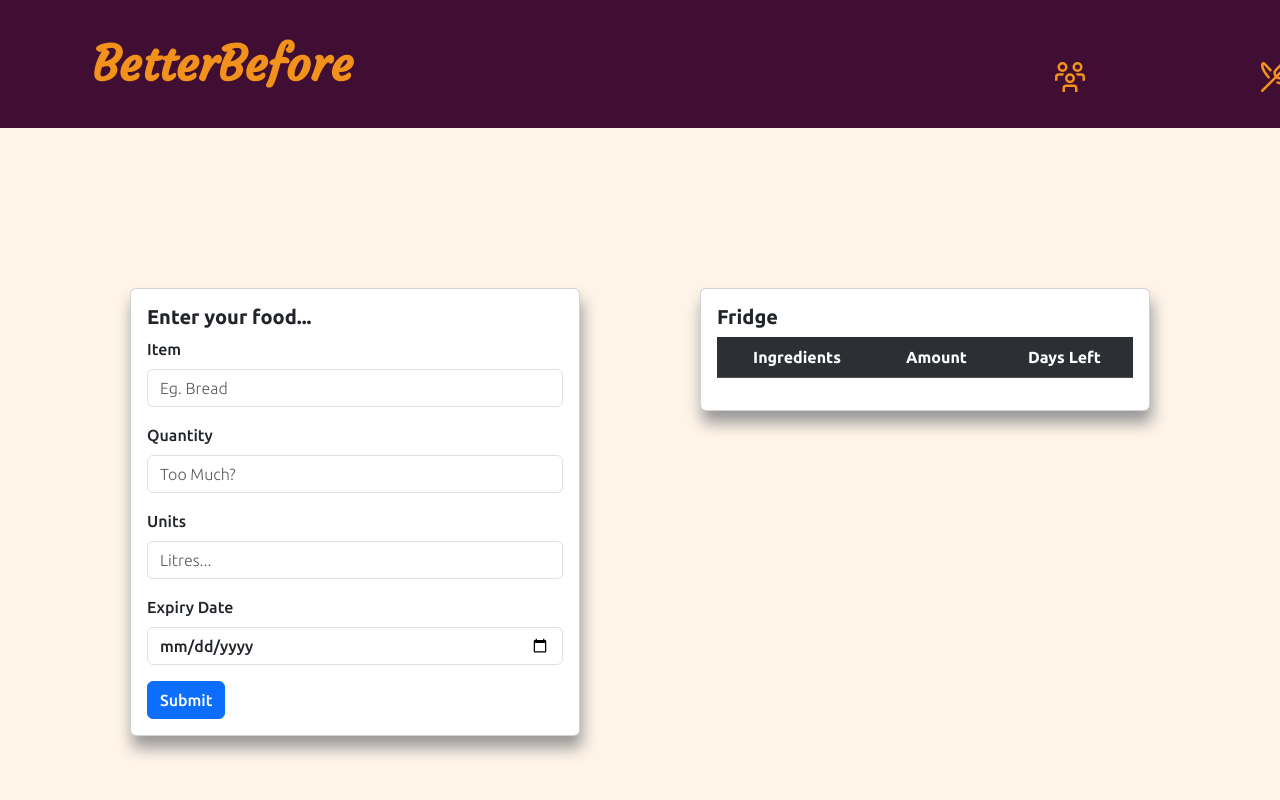
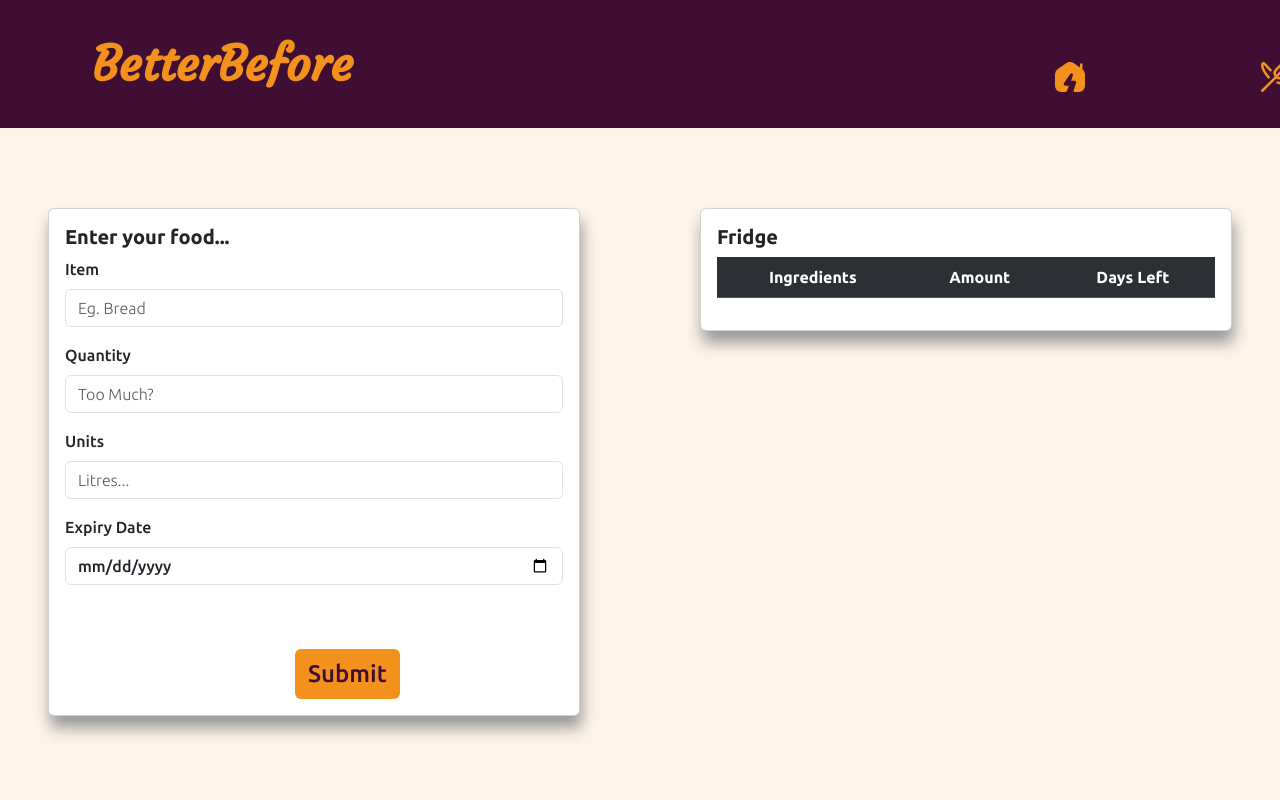
Before and after one commit to arnavxkohli/ichack23, a plain HTML site: page front-end/form.html in a window 1280 px wide. Shown: the top 800 px of the page. Drawn offline with nearby package versions, Linux system fonts and the light colour scheme.

Commit message:
finished website?

```diff
--- a/front-end/form.html
+++ b/front-end/form.html
@@ -27,7 +27,7 @@
           <div class="collapse navbar-collapse" id="navbarNav">
             <ul class="navbar-nav">
               <li class="nav-item">
-                <a class="nav-link" aria-current="page" href="#"><img src="images/users-alt.svg" alt=""></a>
+                <a class="nav-link" aria-current="page" href="#"><img src="images/house-chimney-crack.svg" alt=""></a>
               </li>
               <li class="nav-item">
                 <a class="nav-link" href="#"><img src="images/restaurant.svg" alt=""></a>
@@ -38,7 +38,7 @@
         </div>
       </nav>
 
-      <div class="container">
+      <div class="container-form">
         <div class="row">
             <div class="col-sm-6 mb-3 mb-sm-0">
               <div class="card">
@@ -61,7 +61,7 @@
                     <label for="formGroupExampleInput2" class="form-label">Expiry Date</label>
                     <input type="date" class="form-control" id="date">
                   </div>
-                  <a href="#" class="btn btn-primary" id="submit">Submit</a>
+                  <a href="#" class="btn btn-sub btn2" id="submit">Submit</a>
                 </div>
               </form>
               </div>
--- a/front-end/form.js
+++ b/front-end/form.js
@@ -25,8 +25,3 @@ submit.addEventListener('click', function(){
     object = {};
 
 })
-// table.innerHTML = table.innerHTML + '<tr><td>' + object['Item'] + '</td><td>' + quant + '</td><td>' + days + '</td></tr';
-
-// fillTable(object);
-
-console.log(table.innerHTML);
--- a/front-end/styles.css
+++ b/front-end/styles.css
@@ -214,3 +214,15 @@ h1 {
     background-color: #ffe9b9;
     color: black;
   }
+
+.container-form{
+  margin-top: 5rem;
+  margin-bottom: 5rem;
+  min-height: calc(80vh - 40px);
+
+}
+
+.btn-sub{
+    position: relative;
+    left: 230px;
+}
```
Also changed, not shown: front-end/index.html (+1 -1 lines), front-end/images/house-chimney-crack.svg (added), front-end/images/shopping-cart.svg (added).
